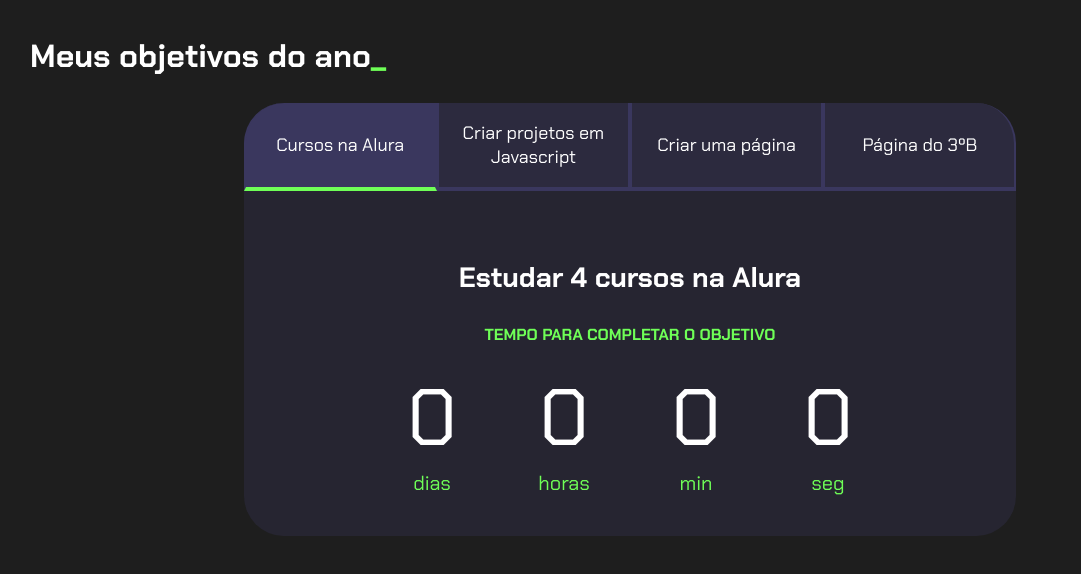
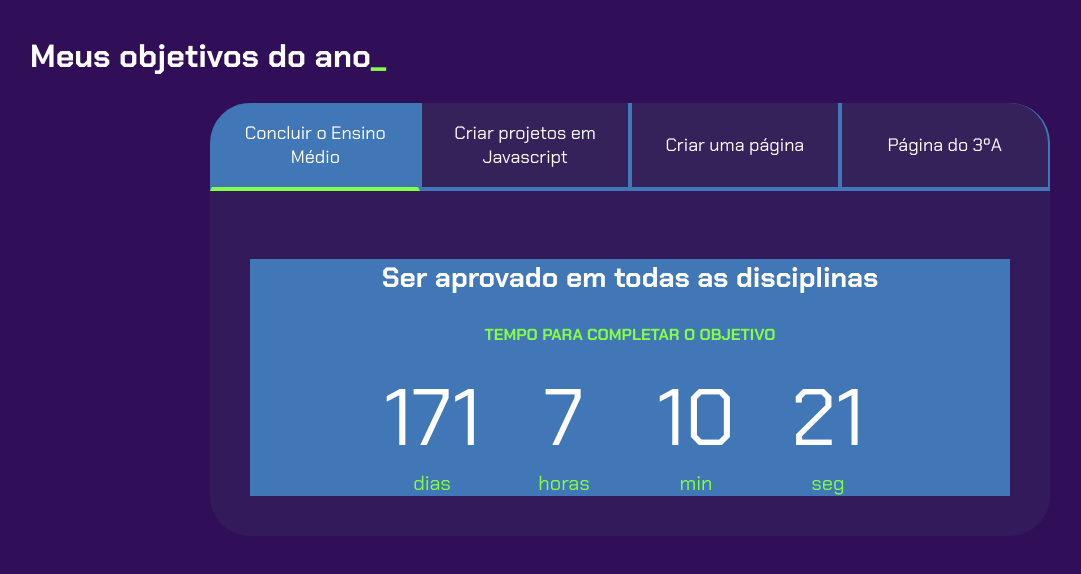
Before and after one commit to mrmssg/proj_vida_2026, a plain HTML site: page index.html in a window 1280 px wide. Shown: the whole page, without its empty margins (10-1091 px from the left). Drawn offline with Linux system fonts and the light colour scheme.

Commit message:
concluido2

```diff
--- a/index.html
+++ b/index.html
@@ -13,14 +13,14 @@
         <h2 class="titulo-principal">Meus objetivos do ano<span>_</span></h2>
         <div class="conteudo">
             <div class="botoes">
-                <button class="botao ativo">Cursos na Alura</button>
+                <button class="botao ativo">Concluir o Ensino Médio</button>
                 <button class="botao">Criar projetos em Javascript</button>
                 <button class="botao">Criar uma página</button>
-                <button class="botao">Página do 3ºB</button>
+                <button class="botao">Página do 3ºA</button>
             </div>
             <div class="abas-textos">
                 <div class="aba-conteudo ativo">
-                    <h3 class="aba-conteudo-titulo-principal">Estudar 4 cursos na Alura</h3>
+                    <h3 class="aba-conteudo-titulo-principal">Ser aprovado em todas as disciplinas</h3>
                     <h4 class="aba-conteudo-titulo-secundario">Tempo para completar o objetivo</h4>
                     <div class="contador">
                         <div class="contador-digito">
--- a/main.js
+++ b/main.js
@@ -15,10 +15,10 @@ for (let i = 0; i < botoes.length; i++) {
 }
 
 const contadores = document.querySelectorAll(".contador");
-const tempoObjetivo1 = new Date("2025-10-05T00:00:00");
-const tempoObjetivo2 = new Date("2025-12-05T00:00:00");
-const tempoObjetivo3 = new Date("2025-12-08T00:00:00");
-const tempoObjetivo4 = new Date("2025-12-15T00:00:00");
+const tempoObjetivo1 = new Date("2026-12-19T00:00:00");
+const tempoObjetivo2 = new Date("2026-12-05T00:00:00");
+const tempoObjetivo3 = new Date("2026-12-08T00:00:00");
+const tempoObjetivo4 = new Date("2026-12-15T00:00:00");
 
 const tempos = [tempoObjetivo1, tempoObjetivo2, tempoObjetivo3, tempoObjetivo4];
 
--- a/style.css
+++ b/style.css
@@ -2,10 +2,10 @@
 @import url('https://fonts.googleapis.com/css2?family=Chakra+Petch:wght@400;700&display=swap');
 
 :root {
-    --cor-de-fundo: #1E1E1E;
-    --verde: #6FFF57;
+    --cor-de-fundo: #310F58;
+    --verde: #85FF46;
     --branco: #FFFFFF;
-    --botao-ativo: #3A375E;
+    --botao-ativo: #4176B7;
     --botao-inativo: rgba(58, 55, 94, 0.5);
     --texto-fundo: rgba(58, 55, 94, 0.3);
 }
@@ -75,6 +75,7 @@ body {
 
 .aba-conteudo.ativo {
     display: block;
+    background-color: var(--botao-ativo);
 }
 
 .aba-conteudo {
```
